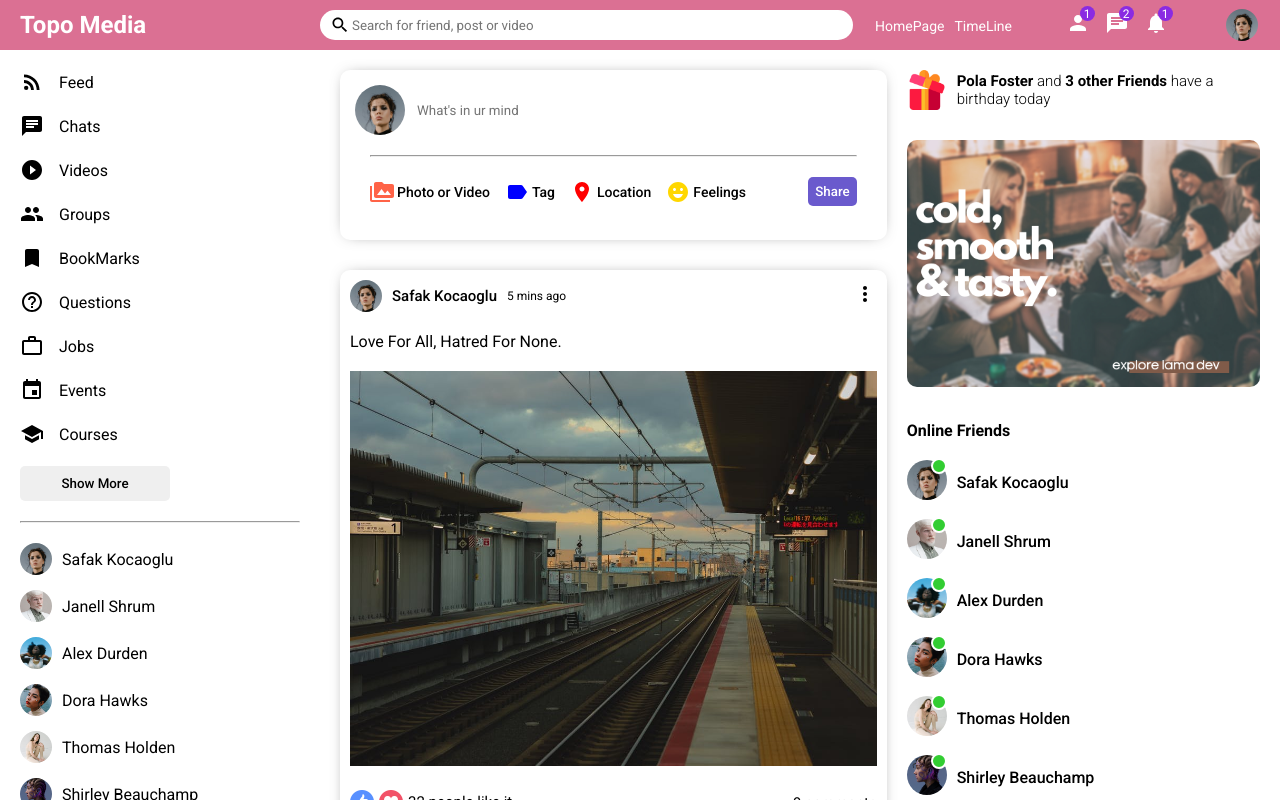
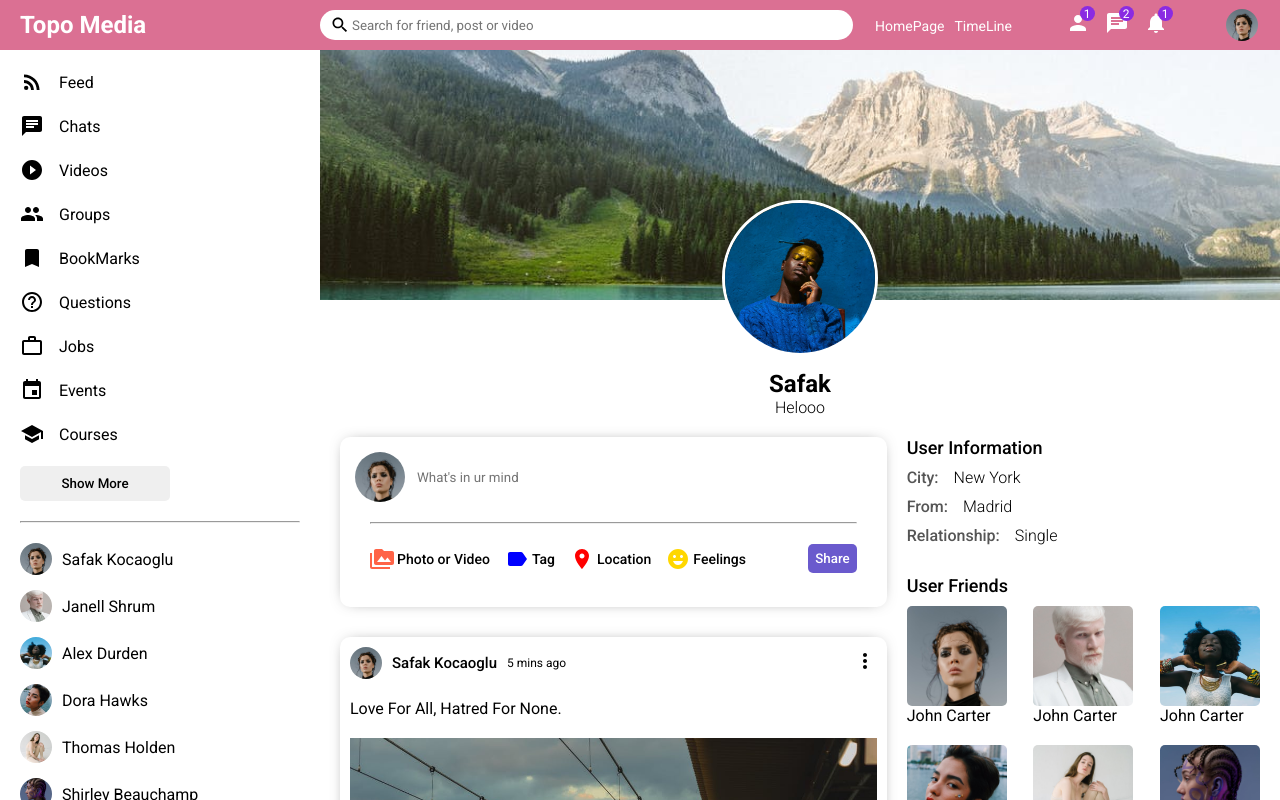
Before and after one commit to SudalaiSuthan45/Topo-A_Social_Media, a React (Create React App) app in the folder client/: page / in a window 1280 px wide. Shown: the top 800 px of the page. Built offline with nearby package versions, Linux system fonts and the light colour scheme.

Commit message:
Profile Home

```diff
--- a/client/src/App.js
+++ b/client/src/App.js
@@ -1,10 +1,11 @@
 import Home from "./pages/home/Home";
+import Profile from "./pages/profile/Profile";
 
 function App() {
   return (
     <div>
 
-        <Home />
+        <Profile />
 
     </div>
   );
--- a/client/src/components/rightbar/Rightbar.css
+++ b/client/src/components/rightbar/Rightbar.css
@@ -37,3 +37,46 @@
     margin: 0;
     list-style: none;
 }
+
+.rightbarTitle{
+    font-size: 18px;
+    font-weight: 500;
+    margin-bottom: 10px;
+}
+
+.rightbarInfo{
+    margin-bottom: 30px;
+}
+
+.rightbarInfoItem{
+    margin-bottom: 10px;
+}
+.rightbarInfoKey{
+    font-weight: 500;
+    margin-right: 15px;
+    color: #555;
+}
+
+.rightbarInfoValue{
+    font-weight: 300;
+}
+
+.rightbarFollowings{
+    display: flex;
+    flex-wrap: wrap;
+    justify-content: space-between;
+}
+
+.rightbarFollowing{
+    display: flex;
+    flex-direction: column;
+    margin-bottom: 20px;
+    cursor: pointer;
+}
+
+.rightbarFollowingImg{
+    width: 100px;
+    height: 100px;
+    object-fit: cover;
+    border-radius: 5px;
+}
--- a/client/src/components/rightbar/Rightbar.jsx
+++ b/client/src/components/rightbar/Rightbar.jsx
@@ -3,10 +3,11 @@
 import { Users } from '../../dummyData'
 import Online from '../online/Online'
 
-export default function Rightbar() {
-  return (
-    <div className='rightbar'>
-      <div className="rightbarWrapper">
+export default function Rightbar({profile}) {
+
+  const HomeRightbar = () => {
+    return (
+      <>
         <div className="birthdayContainer">
           <img src="assets/gift.png" alt="" className='birthdayImg'/>
           <span className="birthdayText"><b>Pola Foster</b> and <b>3 other Friends</b> have a birthday today</span>
@@ -18,6 +19,63 @@
             <Online key={u.id} user={u} />
           ))}
         </ul>
+      </>
+    )
+  };
+
+  const ProfileRightbar = () => {
+    return (
+      <>
+        <h4 className='rightbarTitle'>User Information</h4>
+        <div className="rightbarInfo">
+          <div className="rightbarInfoItem">
+            <span className="rightbarInfoKey">City:</span>
+            <span className="rightbarInfoValue">New York</span>
+          </div>
+          <div className="rightbarInfoItem">
+            <span className="rightbarInfoKey">From:</span>
+            <span className="rightbarInfoValue">Madrid</span>
+          </div>
+          <div className="rightbarInfoItem">
+            <span className="rightbarInfoKey">Relationship:</span>
+            <span className="rightbarInfoValue">Single</span>
+          </div>
+        </div>
+        <h4 className='rightbarTitle'>User Friends</h4>
+        <div className="rightbarFollowings">
+          <div className="rightbarFollowing">
+            <img src="assets/person/1.jpeg" alt="" className="rightbarFollowingImg" />
+            <span className="rightbarFollowingName">John Carter</span>
+          </div>
+          <div className="rightbarFollowing">
+            <img src="assets/person/2.jpeg" alt="" className="rightbarFollowingImg" />
+            <span className="rightbarFollowingName">John Carter</span>
+          </div>
+          <div className="rightbarFollowing">
+            <img src="assets/person/3.jpeg" alt="" className="rightbarFollowingImg" />
+            <span className="rightbarFollowingName">John Carter</span>
+          </div>
+          <div className="rightbarFollowing">
+            <img src="assets/person/4.jpeg" alt="" className="rightbarFollowingImg" />
+            <span className="rightbarFollowingName">John Carter</span>
+          </div>
+          <div className="rightbarFollowing">
+            <img src="assets/person/5.jpeg" alt="" className="rightbarFollowingImg" />
+            <span className="rightbarFollowingName">John Carter</span>
+          </div>
+          <div className="rightbarFollowing">
+            <img src="assets/person/6.jpeg" alt="" className="rightbarFollowingImg" />
+            <span className="rightbarFollowingName">John Carter</span>
+          </div>
+        </div>
+      </>
+    )
+  }
+
+  return (
+    <div className='rightbar'>
+      <div className="rightbarWrapper">
+        <ProfileRightbar />
       </div>
     </div>
   )
--- a/client/src/pages/home/Home.jsx
+++ b/client/src/pages/home/Home.jsx
@@ -13,7 +13,6 @@
         <Feed />
         <Rightbar />
       </div>
-
     </>
   )
 }
--- a/client/src/pages/profile/Profile.css
+++ b/client/src/pages/profile/Profile.css
@@ -0,0 +1,50 @@
+.profile{
+    display: flex;
+}
+
+.profileRight{
+    flex: 9;
+}
+
+.profileCover{
+    height: 320px;
+    position: relative;
+}
+
+.profileCoverImg{
+    width: 100%;
+    height: 250px;
+    object-fit: cover;
+}
+
+.profileUserImg{
+    width: 150px;
+    height: 150px;
+    border-radius: 50%;
+    object-fit: cover;
+    position: absolute;
+    left: 0;
+    right: 0;
+    margin: auto;
+    top: 150px;
+    border: 3px solid white;
+}
+
+.profileInfo{
+    display: flex;
+    flex-direction: column;
+    align-items: center;
+    justify-content: center;
+}
+
+.profileInfoName{
+    font-size: 24px;
+}
+
+.profileInfoDesc{
+    font-weight: 300;
+}
+
+.profileRightBottom{
+    display: flex;
+}
--- a/client/src/pages/profile/Profile.jsx
+++ b/client/src/pages/profile/Profile.jsx
@@ -1,9 +1,32 @@
+import Feed from '../../components/feed/Feed'
+import Rightbar from '../../components/rightbar/Rightbar'
+import Sidebar from '../../components/sidebar/Sidebar'
+import Topbar from '../../components/topbar/Topbar'
 import './Profile.css'
 
 export default function Profile() {
   return (
-    <div>
-
-    </div>
+    <>
+      <Topbar />
+      <div className="profile">
+        <Sidebar />
+        <div className="profileRight">
+            <div className="profileRightTop">
+                <div className="profileCover">
+                    <img src="assets/post/3.jpeg" alt="" className='profileCoverImg'/>
+                    <img src="assets/person/7.jpeg" alt="" className='profileUserImg'/>
+                </div>
+                <div className="profileInfo">
+                    <h4 className="profileInfoName">Safak</h4>
+                    <span className="profileInfoDesc">Helooo</span>
+                </div>
+            </div>
+            <div className="profileRightBottom">
+                <Feed />
+                <Rightbar profile/>
+            </div>
+        </div>
+      </div>
+    </>
   )
 }
```
